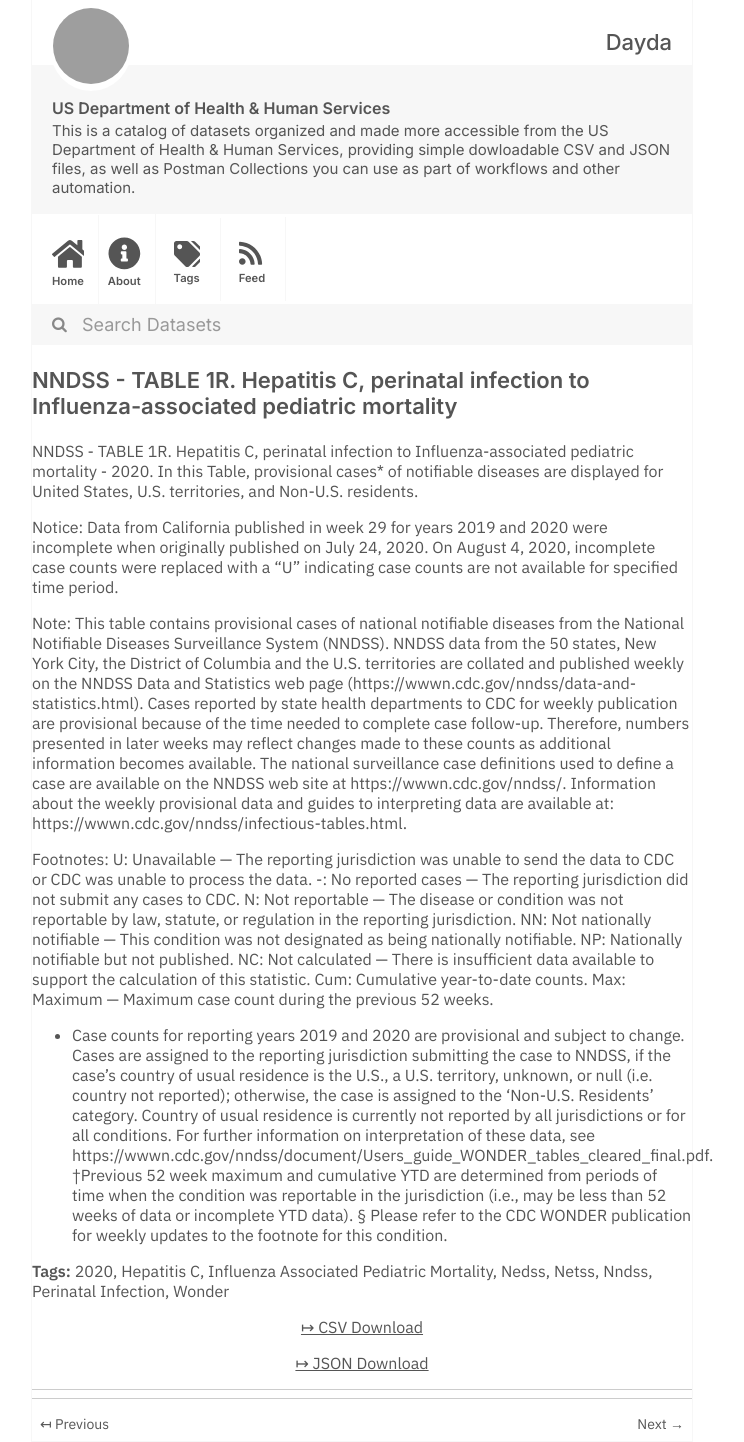
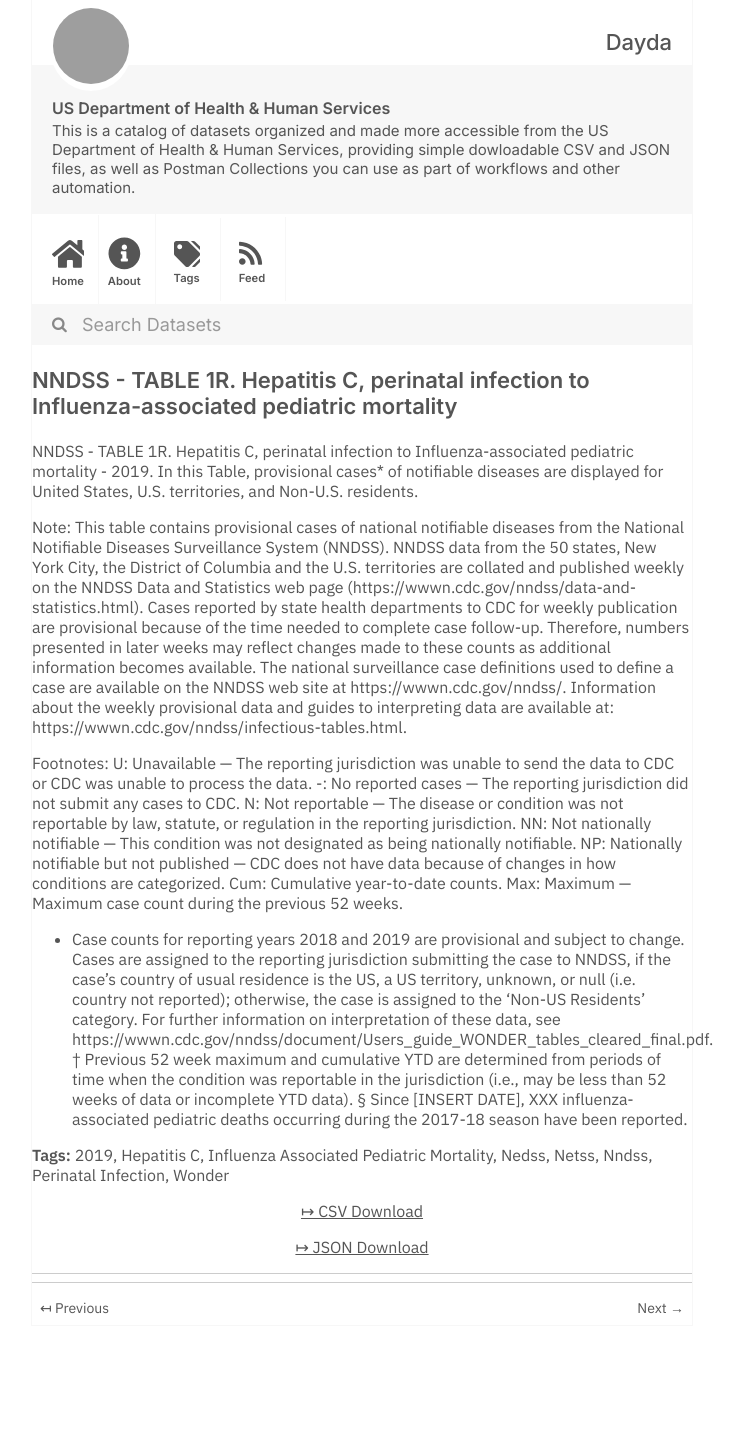
Before and after one commit to dayda-entities/us-department-of-health-and-human-services, a Jekyll site: the page built from _posts/2020-11-10-nndss-table-1r.-hepatitis-c-perinatal-infection-to-influenza-associated-pediatric-mortality.md, in a window 1280 px wide. Shown: the whole page, without its empty margins (278-1022 px from the left). Built offline with Jekyll 4.4.1, drawn with Linux system fonts in a browser that asks for light colours; after the commit the page ends 1326 px from its top, so only the background shows below that; grey boxes are pictures that could not be loaded.

Commit message:
Publish Data

```diff
--- a/_posts/2020-11-10-nndss-table-1r.-hepatitis-c-perinatal-infection-to-influenza-associated-pediatric-mortality.md
+++ b/_posts/2020-11-10-nndss-table-1r.-hepatitis-c-perinatal-infection-to-influenza-associated-pediatric-mortality.md
@@ -2,12 +2,12 @@
 title: >-
   NNDSS - TABLE 1R. Hepatitis C, perinatal infection to Influenza-associated
   pediatric mortality
-created: '2020-11-10T16:16:34.068849'
-modified: '2021-04-21T22:45:38.261001'
+created: '2020-11-10T16:17:49.075141'
+modified: '2021-04-21T22:30:20.451055'
 state: active
 type: dataset
 tags:
-  - '2020'
+  - '2019'
   - Hepatitis C
   - Influenza Associated Pediatric Mortality
   - Nedss
@@ -16,14 +16,12 @@ tags:
   - Perinatal Infection
   - Wonder
 groups: []
-csv_url: 'https://data.cdc.gov/api/views/ctu5-k6yz/rows.csv?accessType=DOWNLOAD'
-json_url: 'https://data.cdc.gov/api/views/ctu5-k6yz/rows.json?accessType=DOWNLOAD'
+csv_url: 'https://data.cdc.gov/api/views/tv5g-74as/rows.csv?accessType=DOWNLOAD'
+json_url: 'https://data.cdc.gov/api/views/tv5g-74as/rows.json?accessType=DOWNLOAD'
 layout: post
 
 ---
-NNDSS - TABLE 1R. Hepatitis C, perinatal infection to Influenza-associated pediatric mortality - 2020. In this Table, provisional cases* of notifiable diseases are displayed for United States, U.S. territories, and Non-U.S. residents.
-
-Notice: Data from California published in week 29 for years 2019 and 2020 were incomplete when originally published on July 24, 2020. On August 4, 2020, incomplete case counts were replaced with a "U" indicating case counts are not available for specified time period.
+NNDSS - TABLE 1R. Hepatitis C, perinatal infection to Influenza-associated pediatric mortality - 2019. In this Table, provisional cases* of notifiable diseases are displayed for United States, U.S. territories, and Non-U.S. residents.
 
 Note:
 This table contains provisional cases of national notifiable diseases from the National Notifiable Diseases Surveillance System (NNDSS). NNDSS data from the 50 states, New York City, the District of Columbia and the U.S. territories are collated and published weekly on the NNDSS Data and Statistics web page (https://wwwn.cdc.gov/nndss/data-and-statistics.html). Cases reported by state health departments to CDC for weekly publication are provisional because of the time needed to complete case follow-up. Therefore, numbers presented in later weeks may reflect changes made to these counts as additional information becomes available. The national surveillance case definitions used to define a case are available on the NNDSS web site at https://wwwn.cdc.gov/nndss/. Information about the weekly provisional data and guides to interpreting data are available at: https://wwwn.cdc.gov/nndss/infectious-tables.html.
@@ -33,10 +31,9 @@ U: Unavailable — The reporting jurisdiction was unable to send the data to CDC
 -: No reported cases — The reporting jurisdiction did not submit any cases to CDC.
 N: Not reportable — The disease or condition was not reportable by law, statute, or regulation in the reporting jurisdiction.
 NN: Not nationally notifiable — This condition was not designated as being nationally notifiable.
-NP: Nationally notifiable but not published.
-NC: Not calculated — There is insufficient data available to support the calculation of this statistic.
+NP: Nationally notifiable but not published — CDC does not have data because of changes in how conditions are categorized.
 Cum: Cumulative year-to-date counts.
-Max: Maximum — Maximum case count during the previous 52 weeks.
-* Case counts for reporting years 2019 and 2020 are provisional and subject to change. Cases are assigned to the reporting jurisdiction submitting the case to NNDSS, if the case's country of usual residence is the U.S., a U.S. territory, unknown, or null (i.e. country not reported); otherwise, the case is assigned to the 'Non-U.S. Residents' category. Country of usual residence is currently not reported by all jurisdictions or for all conditions. For further information on interpretation of these data, see https://wwwn.cdc.gov/nndss/document/Users_guide_WONDER_tables_cleared_final.pdf.
-†Previous 52 week maximum and cumulative YTD are determined from periods of time when the condition was reportable in the jurisdiction (i.e., may be less than 52 weeks of data or incomplete YTD data).
-§ Please refer to the CDC WONDER publication for weekly updates to the footnote for this condition.
+ Max: Maximum — Maximum case count during the previous 52 weeks.
+* Case counts for reporting years 2018 and 2019 are provisional and subject to change. Cases are assigned to the reporting jurisdiction submitting the case to NNDSS, if the case's country of usual residence is the US, a US territory, unknown, or null (i.e. country not reported); otherwise, the case is assigned to the 'Non-US Residents' category. For further information on interpretation of these data, see https://wwwn.cdc.gov/nndss/document/Users_guide_WONDER_tables_cleared_final.pdf.
+† Previous 52 week maximum and cumulative YTD are determined from periods of time when the condition was reportable in the jurisdiction (i.e., may be less than 52 weeks of data or incomplete YTD data).
+§ Since [INSERT DATE], XXX influenza-associated pediatric deaths occurring during the 2017-18 season have been reported.
```
